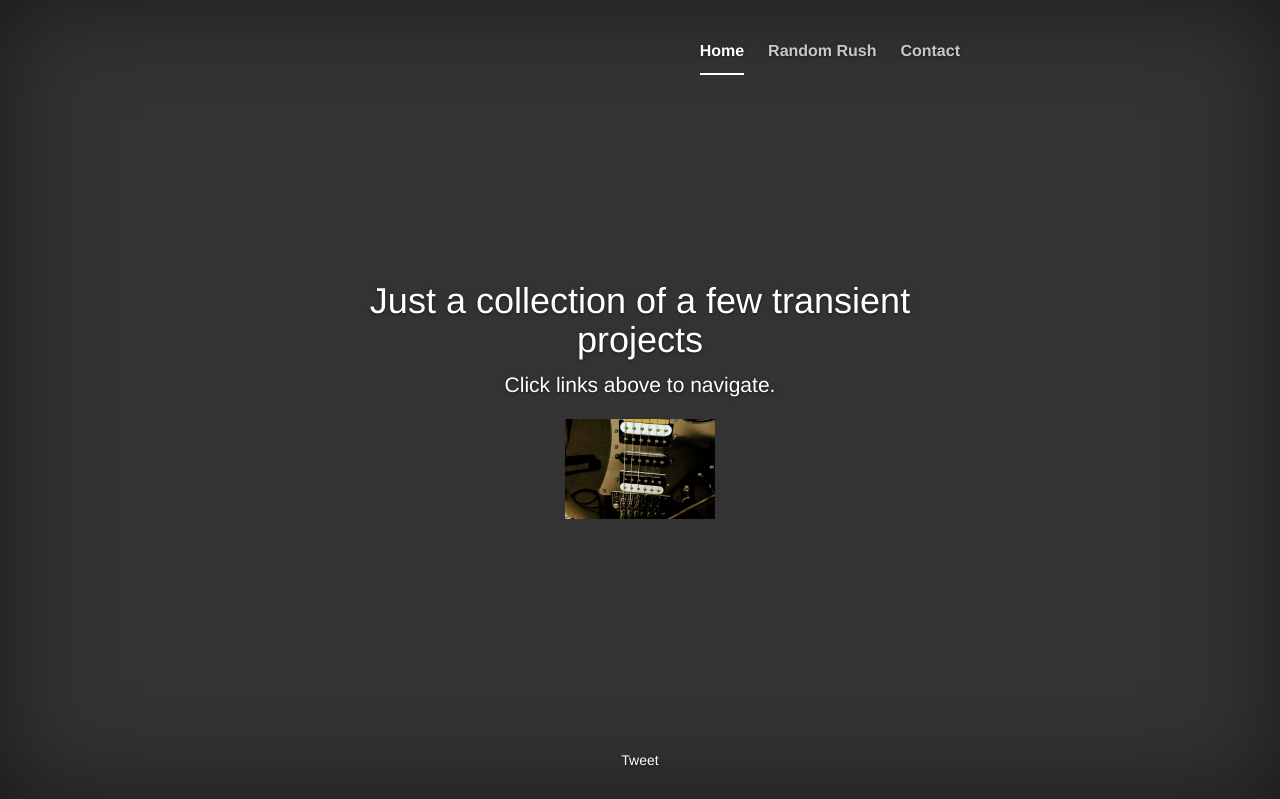
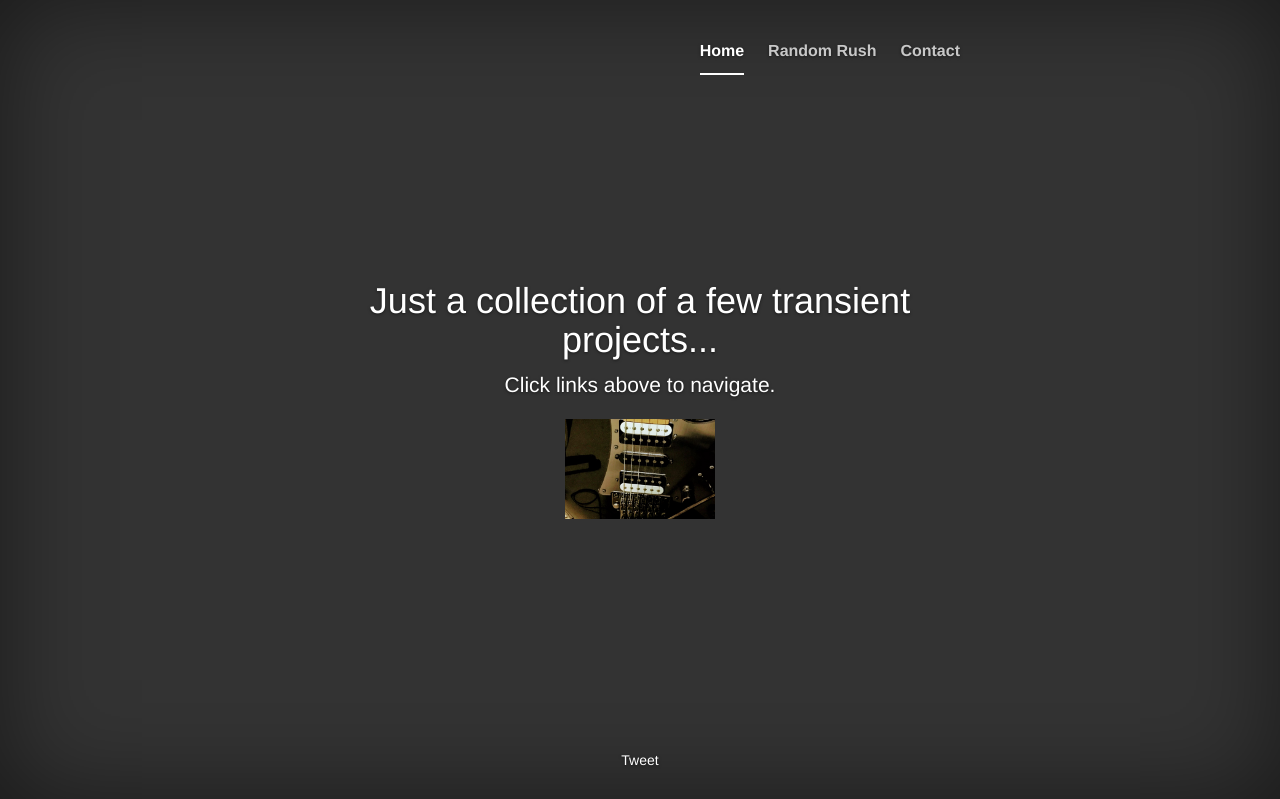
Before and after one commit to vishwanath79/RandomRushLyrics, a Flask app: page / in a window 1280 px wide. Shown: the top 799 px of the page. Run offline with Flask 2, Linux system fonts and the light colour scheme; parts of the project's set-up code (start-up, migrations or seed data) failed here and were passed over; some libraries are stand-ins or nearby versions.

Commit message:
index updated

```diff
--- a/templates/index.html
+++ b/templates/index.html
@@ -53,7 +53,7 @@
           </div>
 
           <div class="inner cover">
-            <h1 class="cover-heading">Just a collection of a few transient projects</h1>
+            <h1 class="cover-heading">Just a collection of a few transient projects...</h1>
             <p class="lead">Click links above to navigate.</p>
             <p class="lead">
               <!--<a href="#" class="btn btn-lg btn-default">Learn more</a>-->
```
